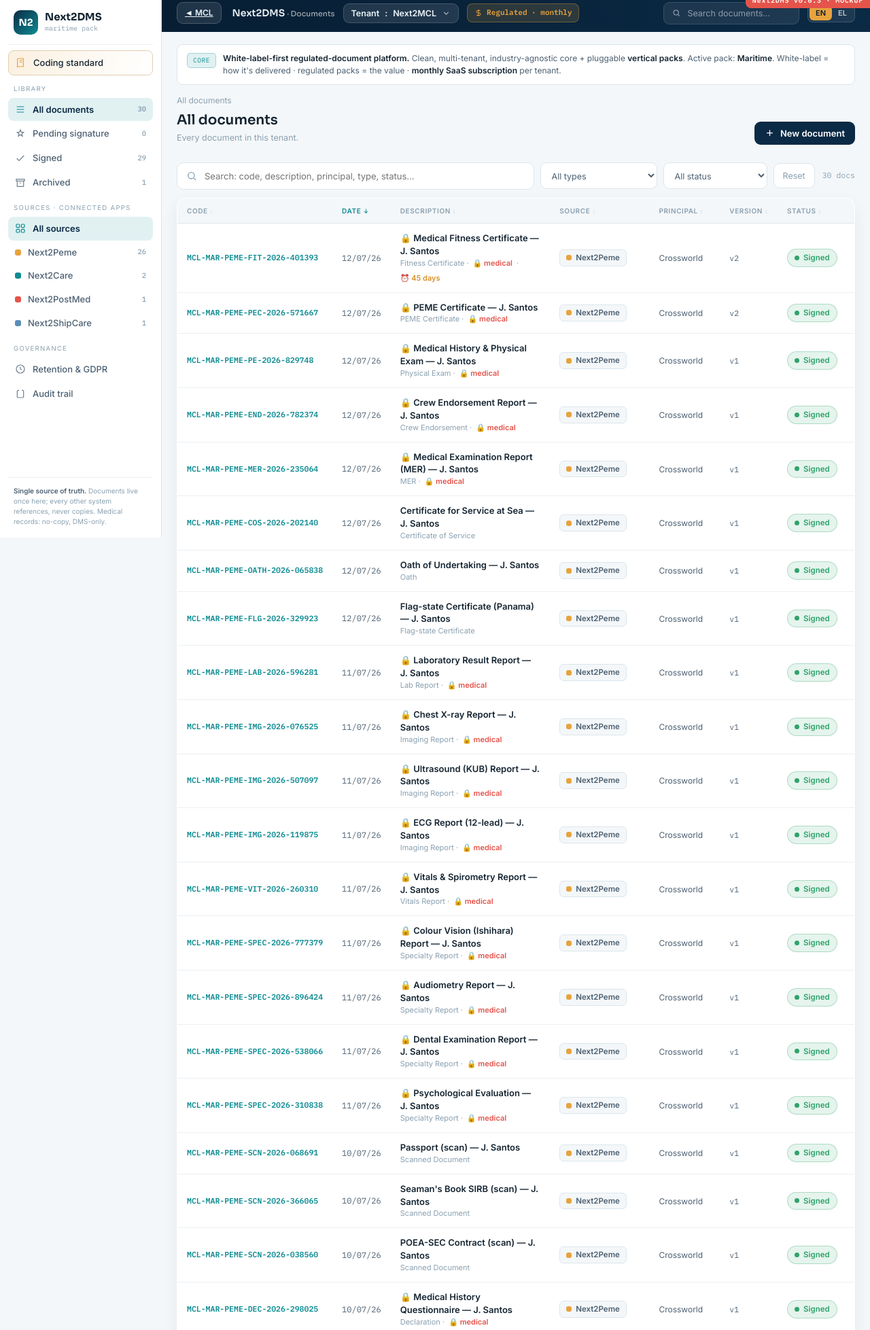
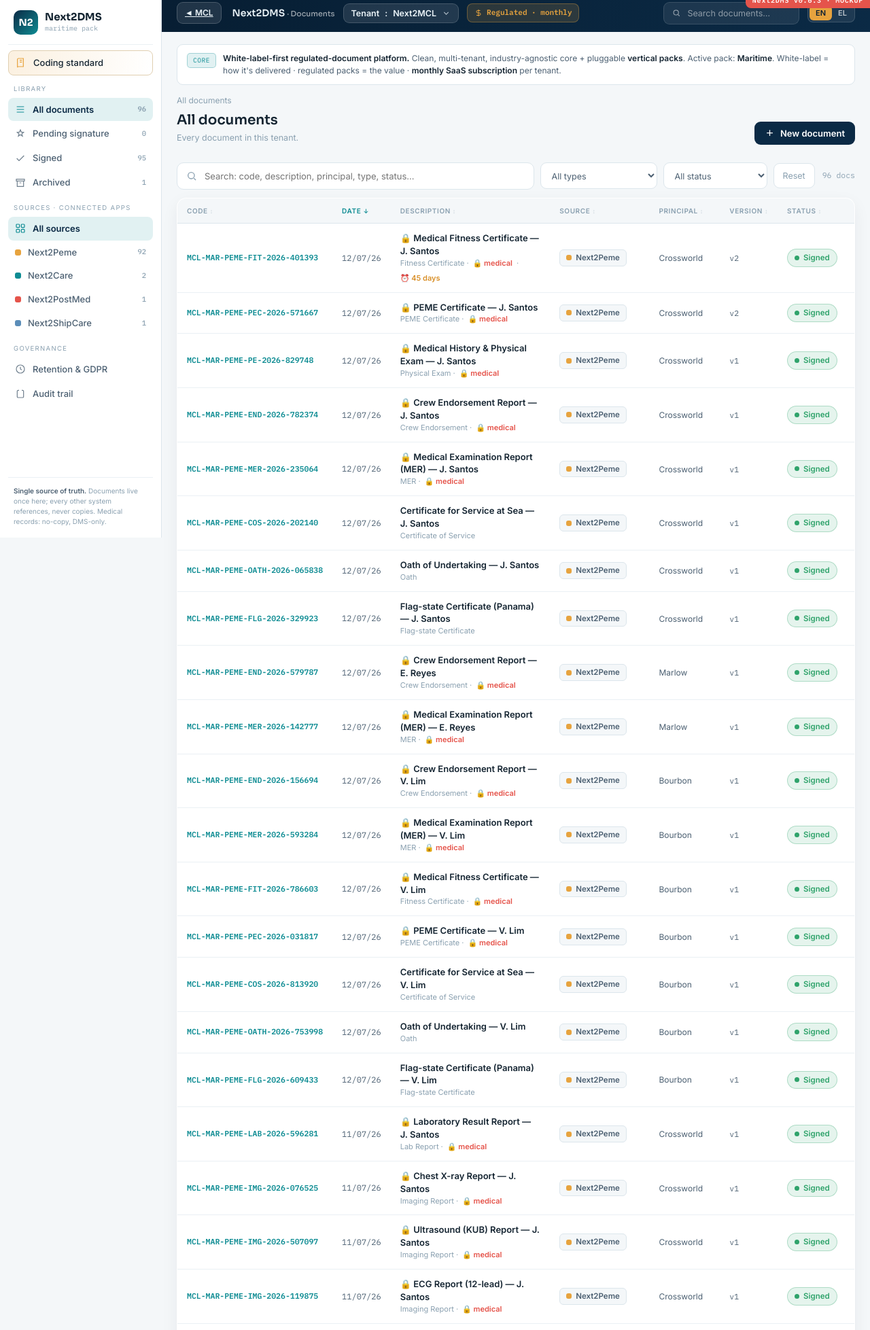
Before and after one commit to Apostolos-Bizou/next2mcl-mockups, a plain HTML site: page next2dms-v0.6.html in a window 1280 px wide. Shown: the part 9-1966 px from the top of the page at 68% size. Drawn offline with Linux system fonts and the light colour scheme.

Commit message:
DMS: stage-appropriate PEME folders for all seafarers (fixes empty DMS from non-Juan cards)

```diff
--- a/next2dms-v0.6.html
+++ b/next2dms-v0.6.html
@@ -533,6 +533,77 @@ Object.assign(TYCODE,{'Scanned Document':'SCN','Declaration':'DEC','Consent Form
   });
 })();
 
+/* ---- Other seafarers: stage-appropriate PEME folders (each doc born in DMS as the journey advances) ---- */
+(function seedOtherSeafarers(){
+  var EM="\u2014";
+  var others=[
+    {id:"SF-PH-041002",nm:"R. Cruz",cl:"Diana Shipping",vessel:"MV Diana Star",stage:7},
+    {id:"SF-PH-038820",nm:"E. Reyes",cl:"Marlow",vessel:"MV Marlow Trader",stage:8},
+    {id:"SF-PH-041290",nm:"N. Bautista",cl:"Golden Union",vessel:"MV Golden Sky",stage:1},
+    {id:"SF-PH-037551",nm:"V. Lim",cl:"Bourbon",vessel:"MV Bourbon Explorer",stage:10}
+  ];
+  // [nameBase, type, station, gateStage, medical]
+  var T=[
+    ["Passport (scan)","Scanned Document","Intake",1,false],
+    ["Seaman's Book SIRB (scan)","Scanned Document","Intake",1,false],
+    ["POEA-SEC Contract (scan)","Scanned Document","Intake",1,false],
+    ["Medical History Questionnaire","Declaration","Self-service intake",2,true],
+    ["Consent to Release Information","Consent Form","Self-service intake",2,false],
+    ["HIV Testing Consent (Form A)","Consent Form","Self-service intake",2,true],
+    ["Drug & Alcohol Testing Consent","Consent Form","Self-service intake",2,false],
+    ["COVID-19 Health Declaration","Declaration","Self-service intake",2,false],
+    ["Laboratory Result Report","Lab Report","Laboratory",3,true],
+    ["Chest X-ray Report","Imaging Report","Imaging & Cardiology",4,true],
+    ["Ultrasound (KUB) Report","Imaging Report","Imaging & Cardiology",4,true],
+    ["ECG Report (12-lead)","Imaging Report","Imaging & Cardiology",4,true],
+    ["Vitals & Spirometry Report","Vitals Report","Vitals & Spiro",5,true],
+    ["Colour Vision (Ishihara) Report","Specialty Report","Specialty Exams",6,true],
+    ["Audiometry Report","Specialty Report","Specialty Exams",6,true],
+    ["Dental Examination Report","Specialty Report","Specialty Exams",6,true],
+    ["Psychological Evaluation","Specialty Report","Specialty Exams",6,true],
+    ["Medical History & Physical Exam","Physical Exam","Physical Examination",7,true],
+    ["Crew Endorsement Report","Crew Endorsement","Final Evaluation",8,true],
+    ["Medical Examination Report (MER)","MER","Final Evaluation",8,true],
+    ["Medical Fitness Certificate","Fitness Certificate","Certificates",10,true],
+    ["PEME Certificate","PEME Certificate","Certificates",10,true],
+    ["Certificate for Service at Sea","Certificate of Service","Certificates",10,false],
+    ["Oath of Undertaking","Oath","Certificates",10,false],
+    ["Flag-state Certificate (Panama)","Flag-state Certificate","Records",10,false]
+  ];
+  function signer(station){
+    if(station==="Self-service intake")return null; // seafarer signs (set per-seafarer)
+    if(station==="Laboratory")return ["L. Tan, RMT","Medical Technologist"];
+    if(station==="Imaging & Cardiology")return ["Dr. J. Valdez","Radiologist"];
+    if(station==="Vitals & Spiro")return ["C. Nurse","Nurse"];
+    if(station==="Specialty Exams")return ["Specialist","Specialist"];
+    if(station==="Physical Examination")return ["Examining Physician","Physician"];
+    return ["Dr. R. Cruz","Medical Director"];
+  }
+  var bucket=TENANTS.next2mcl.docs;
+  others.forEach(function(sf){
+    T.forEach(function(t){
+      var nameBase=t[0],typ=t[1],station=t[2],gate=t[3],medical=t[4];
+      if(gate>sf.stage)return;
+      var scan=(station==="Intake");
+      var n=nameBase+" "+EM+" "+sf.nm;
+      var when= gate<=2?"2026-07-10":(gate<=7?"2026-07-11":"2026-07-12");
+      var sn,sr;
+      if(scan){sn="";sr="";}
+      else if(station==="Self-service intake"){sn=sf.nm;sr="Seafarer";}
+      else {var sg=signer(station);sn=sg[0];sr=sg[1];}
+      var refBy=medical?["Next2Peme","Seafarer 360\u00b0","Next2MCL"]:["Next2Peme","Seafarer 360\u00b0"];
+      if(typ==="Crew Endorsement"||typ==="MER")refBy.push("Next2Care");
+      bucket.push({
+        n:n,t:typ,src:"peme",cl:sf.cl,v:1,st:"signed",own:sn||"Frontdesk",
+        medical:medical||undefined,refBy:refBy,
+        meta:{"Seafarer ID":sf.id,"Station":station,"Vessel":sf.vessel},
+        versions:[[1, scan?"Scanned & filed":"Final signed", sn||"Frontdesk", when]],
+        signers: sn?[[sn,sr,"ok"]]:[],
+        audit:[[ scan?"Scanned into Next2DMS":"Signed (e-sign \u00b7 RA 8792)", (sn||"Frontdesk")+" \u00b7 "+when ],["Produced by Next2Peme \u00b7 "+station,"system \u00b7 "+when]]
+      });
+    });
+  });
+})();
 /* ---- in-app guide (coding + metadata standard) ---- */
 function openGuide(){$("#guideNav").classList.add("on");$$("#nav a.lib,#nav a.src,#nav a.gov").forEach(a=>a.classList.remove("on"));
   $("#libView").style.display="none";$("#guideView").classList.add("show");renderGuide();}
```
